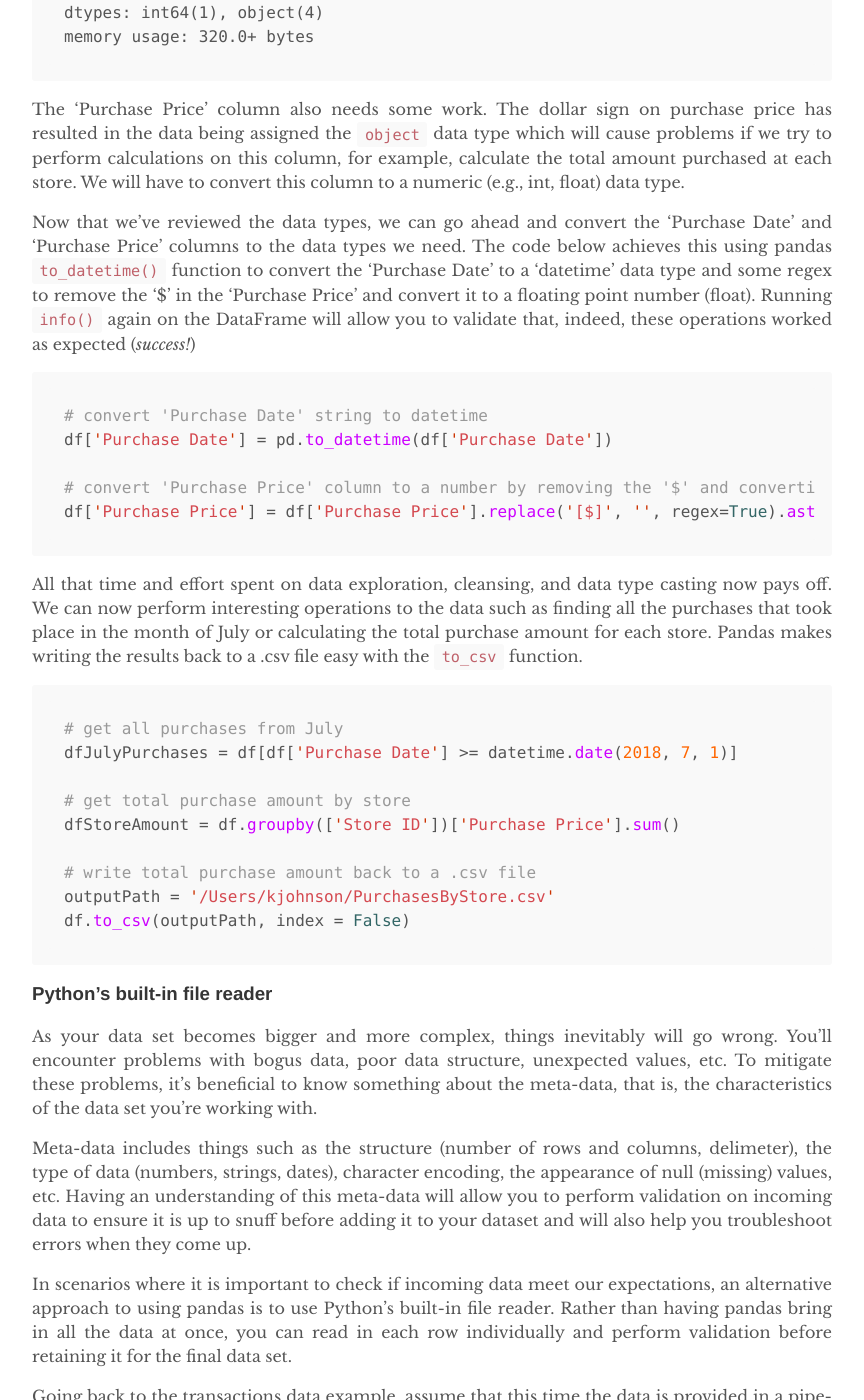
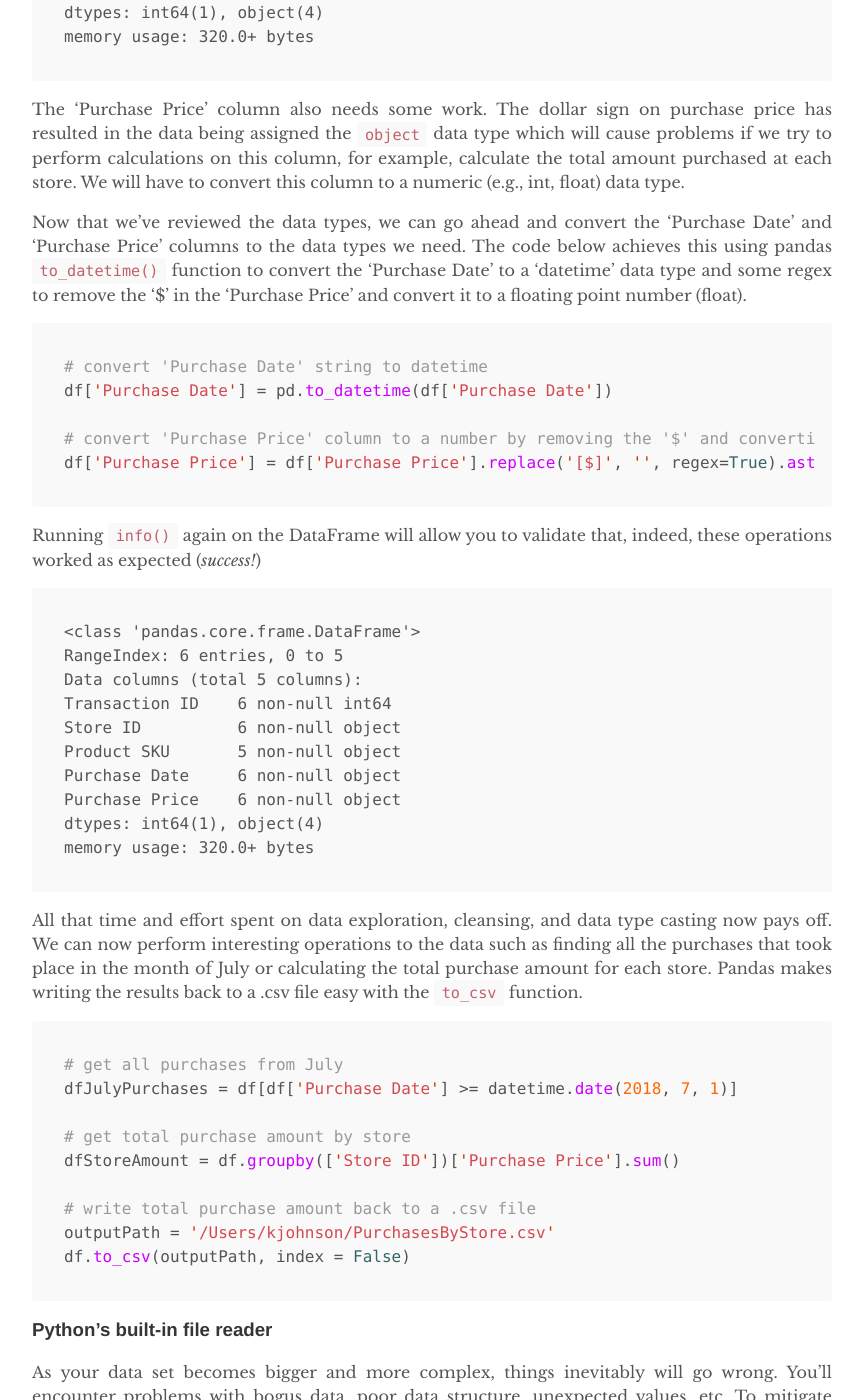
Before and after one commit to krjhnsn/krjhnsn.github.io, a Jekyll site: the page built from _posts/2018-07-07-data-input-output.md, in a window 1280 px wide and 1400 px high, scrolled down 3085 px. Shown: the whole window, without its empty margins (208-1072 px from the left). Built offline with Jekyll 4.4.1, drawn with Linux system fonts in a browser that asks for light colours.

Commit message:
Update 2018-07-07-data-input-output.md

````diff
--- a/_posts/2018-07-07-data-input-output.md
+++ b/_posts/2018-07-07-data-input-output.md
@@ -102,6 +102,21 @@ df['Purchase Date'] = pd.to_datetime(df['Purchase Date'])
 
 # convert 'Purchase Price' column to a number by removing the '$' and converting
 df['Purchase Price'] = df['Purchase Price'].replace('[$]', '', regex=True).astype(float)
+```
+
+Running `info()` again on the DataFrame will allow you to validate that, indeed, these operations worked as expected (*success!*)
+
+```
+<class 'pandas.core.frame.DataFrame'>
+RangeIndex: 6 entries, 0 to 5
+Data columns (total 5 columns):
+Transaction ID    6 non-null int64
+Store ID          6 non-null object
+Product SKU       5 non-null object
+Purchase Date     6 non-null object
+Purchase Price    6 non-null object
+dtypes: int64(1), object(4)
+memory usage: 320.0+ bytes
 ```
 
 All that time and effort spent on data exploration, cleansing, and data type casting now pays off. We can now perform interesting operations to the data such as finding all the purchases that took place in the month of July or calculating the total purchase amount for each store. Pandas makes writing the results back to a .csv file easy with the `to_csv` function.
````
Also changed, not shown: other parts of _posts/2018-07-07-data-input-output.md (+1 -1 lines).
